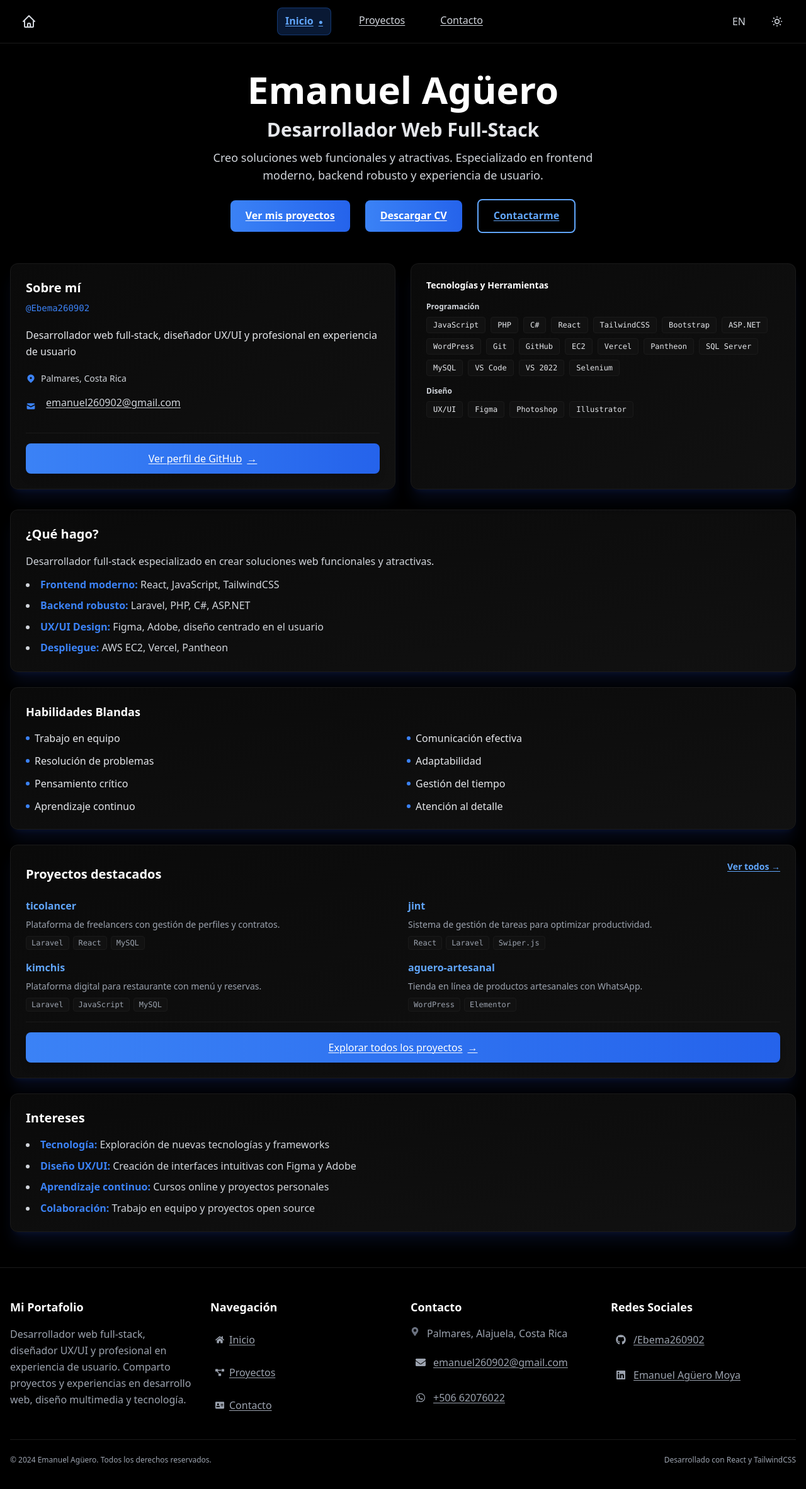
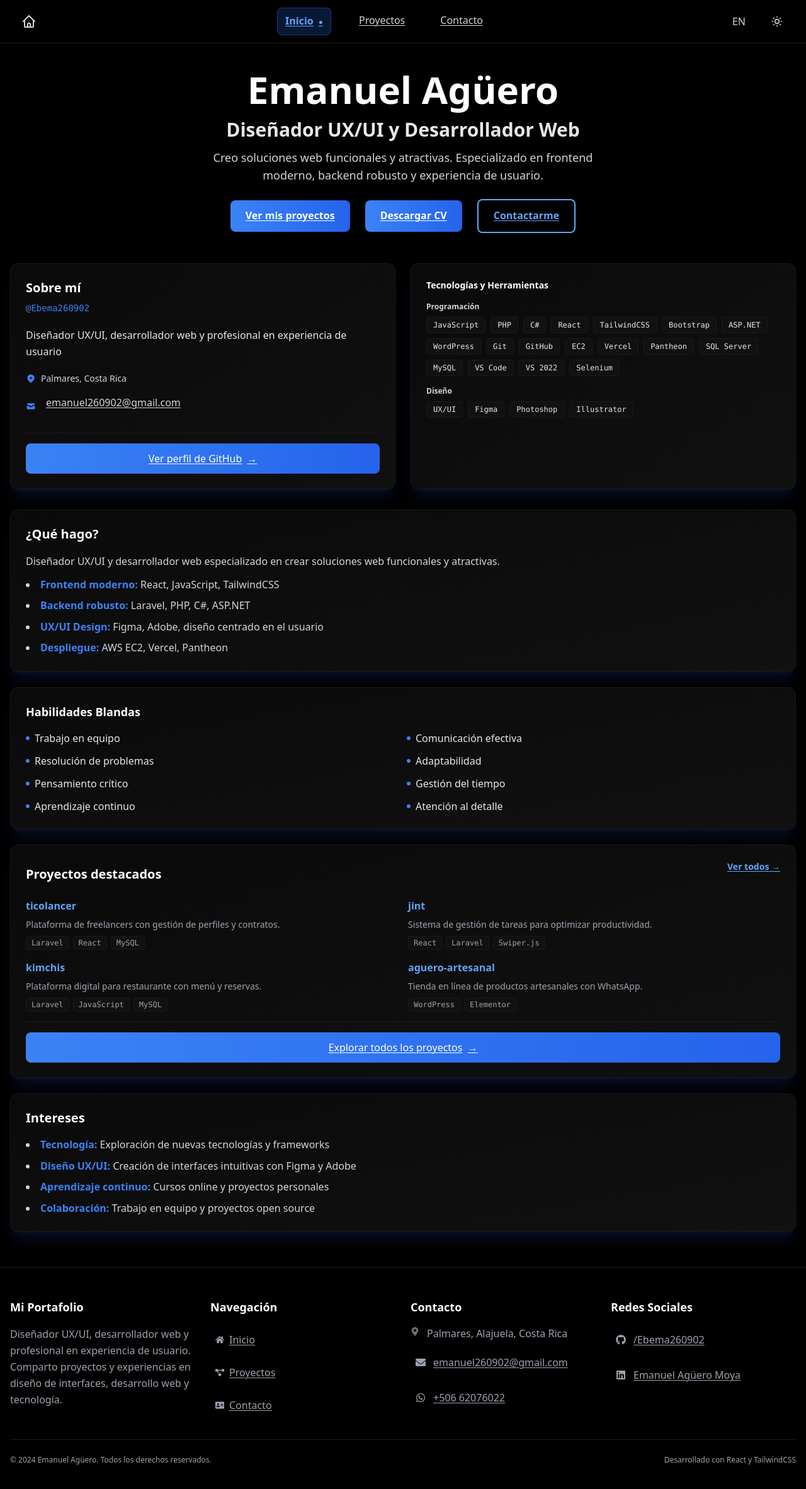
Before and after one commit to Ebema260902/Portafolio, a React (Vite) app: page / in a window 1280 px wide. Shown: the top 2364 px of the page at 63% size. Built offline with nearby package versions, Linux system fonts and the light colour scheme.

Commit message:
Detalles finales

```diff
--- a/src/components/Footer.jsx
+++ b/src/components/Footer.jsx
@@ -26,8 +26,8 @@ const Footer = () => {
                 theme === "light" ? "text-gray-600" : "text-[#9ca3af]"
             }`}>
               {language === "es"
-                ? "Desarrollador web full-stack, diseñador UX/UI y profesional en experiencia de usuario. Comparto proyectos y experiencias en desarrollo web, diseño multimedia y tecnología."
-                : "Full-stack web developer, UX/UI designer and user experience professional. I share projects and experiences in web development, multimedia design and technology."}
+                ? "Diseñador UX/UI, desarrollador web y profesional en experiencia de usuario. Comparto proyectos y experiencias en diseño de interfaces, desarrollo web y tecnología."
+                : "UX/UI designer, web developer and user experience professional. I share projects and experiences in interface design, web development and technology."}
             </p>
           </div>
 
--- a/src/translations/translations.js
+++ b/src/translations/translations.js
@@ -18,7 +18,7 @@ export const translations = {
     // Home
     home: {
       title: "Emanuel Agüero",
-      subtitle: "Desarrollador Web Full-Stack",
+      subtitle: "Diseñador UX/UI y Desarrollador Web",
       description: "Creo soluciones web funcionales y atractivas. Especializado en frontend moderno, backend robusto y experiencia de usuario.",
       buttons: {
         viewProjects: "Ver mis proyectos",
@@ -27,7 +27,7 @@ export const translations = {
       },
       about: {
         title: "Sobre mí",
-        description: "Desarrollador web full-stack, diseñador UX/UI y profesional en experiencia de usuario",
+        description: "Diseñador UX/UI, desarrollador web y profesional en experiencia de usuario",
         viewGitHub: "Ver perfil de GitHub",
       },
       techStack: {
@@ -37,7 +37,7 @@ export const translations = {
       },
       whatIDo: {
         title: "¿Qué hago?",
-        description: "Desarrollador full-stack especializado en crear soluciones web funcionales y atractivas.",
+        description: "Diseñador UX/UI y desarrollador web especializado en crear soluciones web funcionales y atractivas.",
         frontend: "Frontend moderno:",
         backend: "Backend robusto:",
         uxui: "UX/UI Design:",
@@ -132,7 +132,7 @@ export const translations = {
               "API RESTful",
             ],
           },
-          role: "Como desarrollador full-stack, fui responsable de la arquitectura completa del proyecto, desde el diseño de la base de datos hasta la implementación del frontend y backend.",
+          role: "Como diseñador UX/UI y desarrollador web full-stack, fui responsable de la arquitectura completa del proyecto, desde el diseño de la base de datos hasta la implementación del frontend y backend.",
         },
         jint: {
           description: "Sistema de gestión de tareas diseñado para optimizar la productividad. Permite organizar proyectos, establecer prioridades y mejorar la colaboración en equipo.",
@@ -152,7 +152,7 @@ export const translations = {
               "Testing continuo",
             ],
           },
-          role: "Desarrollador full-stack responsable del diseño e implementación completa del sistema, incluyendo la arquitectura de datos y la experiencia de usuario.",
+          role: "Diseñador UX/UI y desarrollador web full-stack responsable del diseño e implementación completa del sistema, incluyendo la arquitectura de datos y la experiencia de usuario.",
         },
         kimchis: {
           description: "Plataforma digital creada para mejorar la experiencia gastronómica del restaurante de comida coreana. Incluye menú digital, sistema de reservas y promociones.",
@@ -232,7 +232,7 @@ export const translations = {
     // Home
     home: {
       title: "Emanuel Agüero",
-      subtitle: "Full-Stack Web Developer",
+      subtitle: "UX/UI Designer and Web Developer",
       description: "I create functional and attractive web solutions. Specialized in modern frontend, robust backend and user experience.",
       buttons: {
         viewProjects: "View my projects",
@@ -241,7 +241,7 @@ export const translations = {
       },
       about: {
         title: "About me",
-        description: "Full-stack web developer, UX/UI designer and user experience professional",
+        description: "UX/UI designer, web developer and user experience professional",
         viewGitHub: "View GitHub profile",
       },
       techStack: {
@@ -251,7 +251,7 @@ export const translations = {
       },
       whatIDo: {
         title: "What I do",
-        description: "Full-stack developer specialized in creating functional and attractive web solutions.",
+        description: "UX/UI designer and web developer specialized in creating functional and attractive web solutions.",
         frontend: "Modern frontend:",
         backend: "Robust backend:",
         uxui: "UX/UI Design:",
@@ -346,7 +346,7 @@ export const translations = {
               "RESTful API",
             ],
           },
-          role: "As a full-stack developer, I was responsible for the complete architecture of the project, from database design to frontend and backend implementation.",
+          role: "As a UX/UI designer and full-stack web developer, I was responsible for the complete architecture of the project, from database design to frontend and backend implementation.",
         },
         jint: {
           description: "Task management system designed to optimize productivity. Allows organizing projects, setting priorities and improving team collaboration.",
@@ -366,7 +366,7 @@ export const translations = {
               "Continuous testing",
             ],
           },
-          role: "Full-stack developer responsible for the complete design and implementation of the system, including data architecture and user experience.",
+          role: "UX/UI designer and full-stack web developer responsible for the complete design and implementation of the system, including data architecture and user experience.",
         },
         kimchis: {
           description: "Digital platform created to improve the gastronomic experience of the Korean restaurant. Includes digital menu, reservation system and promotions.",
```
